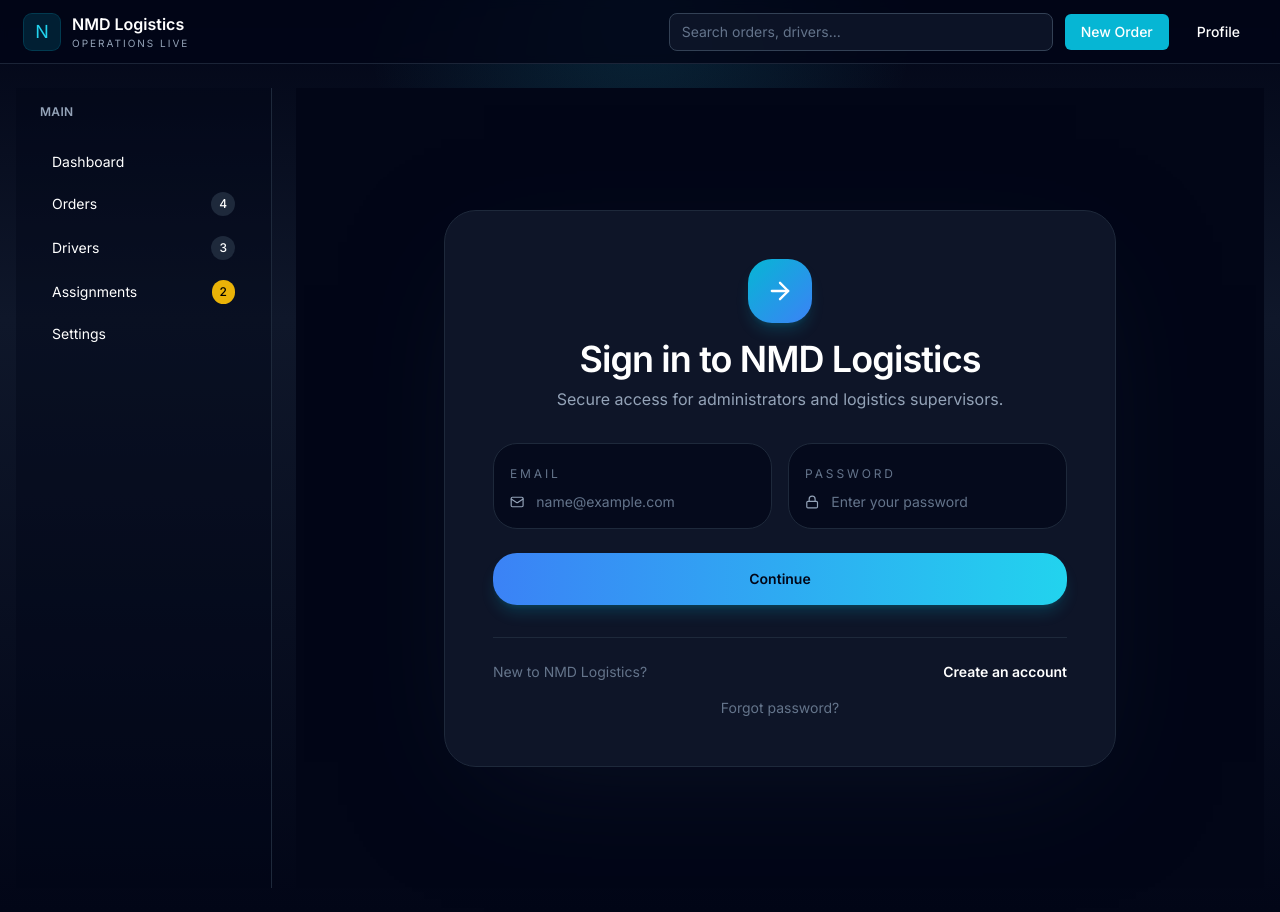
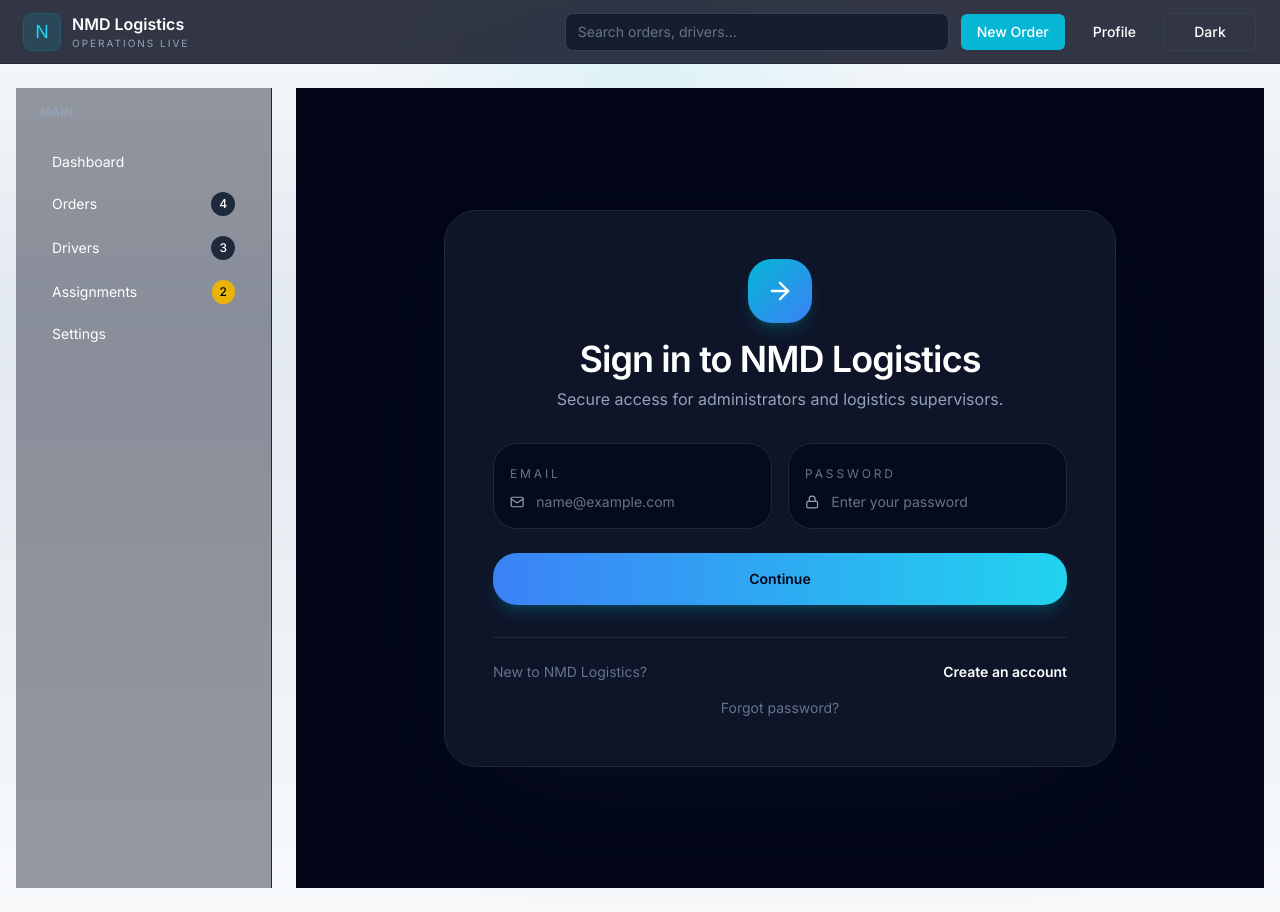
Before and after one commit to Harshal-Bsys27/NMD-Logistics, a Next.js app: page /auth/signin in a window 1280 px wide. Built offline with nearby package versions, Linux system fonts and the light colour scheme; no server answers.

Commit message:
style(ui): update app shell and header theming
- Add light and dark app-shell background styling
- Update body styling to support both themes
- Add the theme toggle to the header toolbar
- Improve header branding and search field styling

```diff
--- a/app/globals.css
+++ b/app/globals.css
@@ -59,7 +59,13 @@
   }
 
   body {
-    @apply bg-slate-950 text-slate-100 antialiased;
+    @apply bg-slate-50 text-slate-900 antialiased;
+    background-image: radial-gradient(circle at top, rgba(34, 211, 238, 0.12), transparent 25%),
+      linear-gradient(to bottom, #f8fafc, #e2e8f0 35%, #f8fafc);
+  }
+
+  .dark body {
+    @apply bg-slate-950 text-slate-100;
     background-image: radial-gradient(circle at top, rgba(34, 211, 238, 0.14), transparent 25%),
       linear-gradient(to bottom, #020617, #0f172a 35%, #020617);
   }
--- a/components/header/Header.tsx
+++ b/components/header/Header.tsx
@@ -1,6 +1,7 @@
 import React from 'react'
 import Link from 'next/link'
 import Button from '@/components/ui/Button'
+import ThemeToggle from '@/components/theme/ThemeToggle'
 
 export default function Header() {
   return (
@@ -28,6 +29,7 @@ export default function Header() {
           </div>
           <Button variant="primary" className="hidden sm:inline-flex">New Order</Button>
           <Button variant="ghost">Profile</Button>
+          <ThemeToggle />
         </div>
       </div>
     </header>
```
